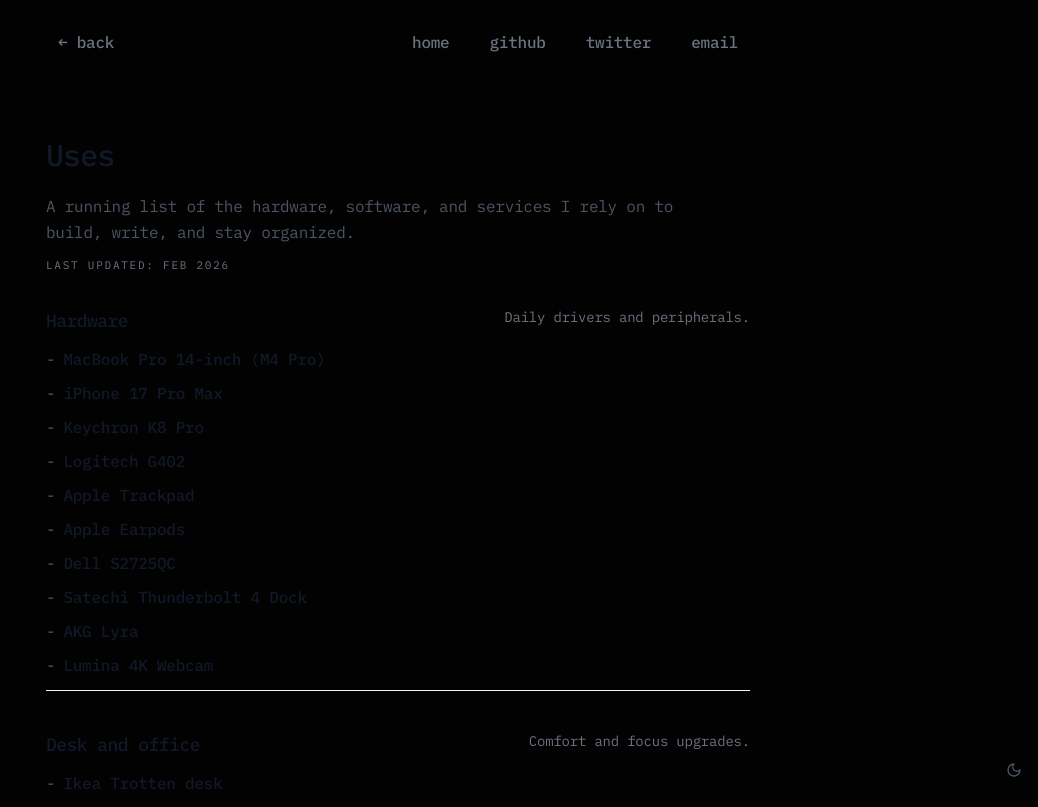
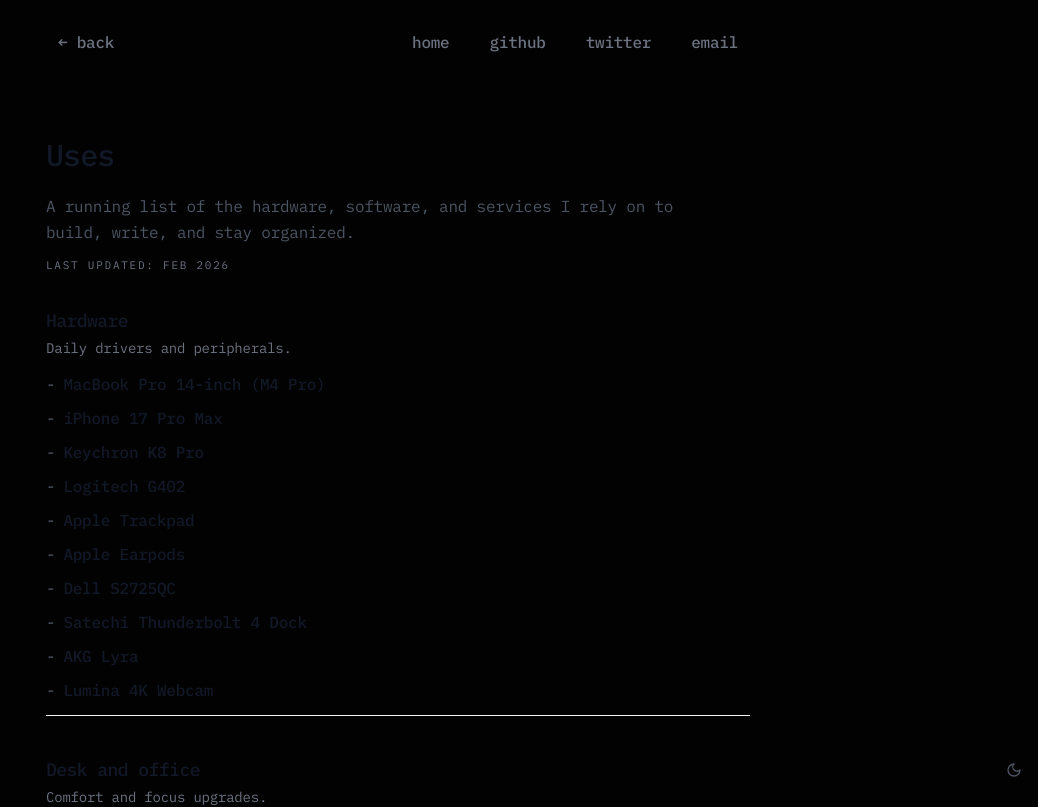
Before and after one commit to xorforce/me, a Next.js app: page /uses in a window 1280 px wide. Shown: the top 807 px of the page, without its empty margins (242-1280 px from the left). Built offline with nearby package versions, Linux system fonts and the light colour scheme.

Commit message:
Position section descriptions as subtext below titles

```diff
--- a/app/uses/page.tsx
+++ b/app/uses/page.tsx
@@ -18,14 +18,12 @@ export default function Uses() {
         <div className="space-y-10">
           {usesData.sections.map((section) => (
             <section key={section.title} className="space-y-3">
-              <div className="flex items-start justify-between gap-6">
-                <div>
-                  <h2 className="site-section-title">
+              <div>
+                <h2 className="site-section-title">
                   {section.title}
-                  </h2>
-                </div>
+                </h2>
                 {section.description ? (
-                  <p className="site-meta max-w-xs text-right">
+                  <p className="site-meta mt-1">
                     {section.description}
                   </p>
                 ) : null}
```
